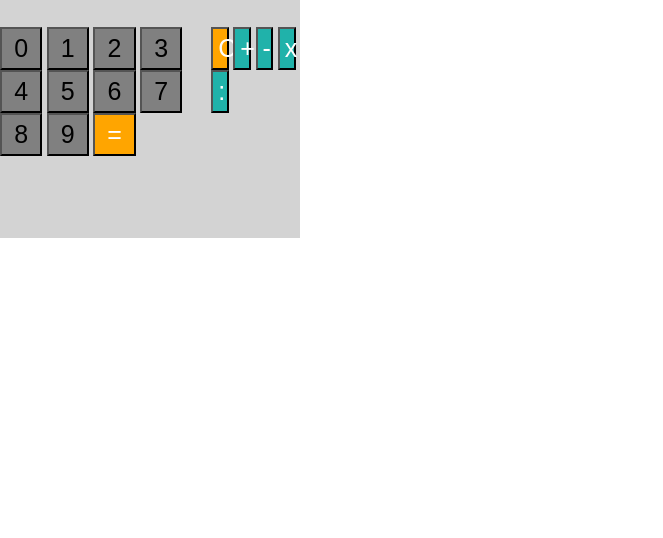
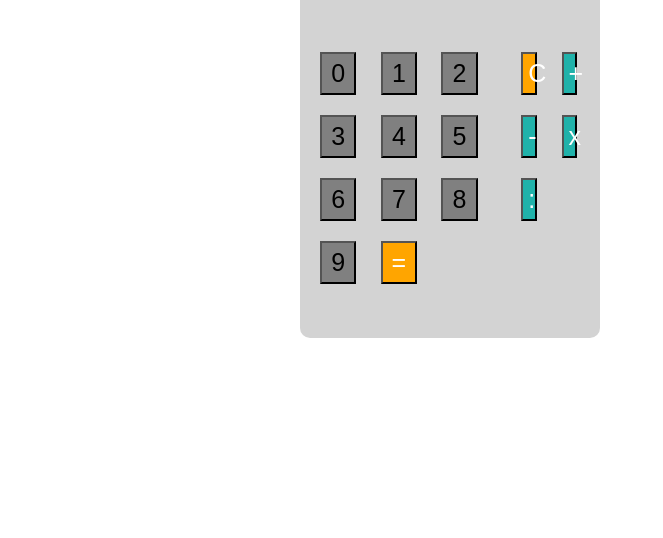
Before and after one commit to andrea-bertaglia/htmlcss-simple-calculator, a plain HTML site: page index.html in a window 1280 px wide. Shown: the part 262-800 px from the top of the page, without its empty margins (0-663 px from the left). Drawn offline with Linux system fonts and the light colour scheme; a web font is replaced by a local one.

Commit message:
feat: buttons section

```diff
--- a/css/style.css
+++ b/css/style.css
@@ -16,10 +16,16 @@ img {
     font-family: 'Seven Segment', sans-serif;;
 }
 
+body {
+    display: flex;
+}
+
 /* MAIN */
 .container {
+    margin: 100px 300px;
     width: 300px;
     height: 500px;
+    border-radius: 10px;
     display: flex;
     background-color: lightgrey;
     flex-wrap: wrap;
@@ -56,6 +62,15 @@ header {
 }
 
 .right {
+    padding: 10px;
+    flex-direction: column;
+    flex-wrap: wrap;
+    justify-content: flex-end;
+    align-items: flex-end;
+}
+
+.left {
+    padding: 10px;
     flex-direction: column;
     flex-wrap: wrap;
     justify-content: flex-end;
@@ -64,6 +79,7 @@ header {
 
 .buttons button {
     font-size: 25px;
+    margin: 10px;
     width: 20%;
     padding: 5px;
 }
```
